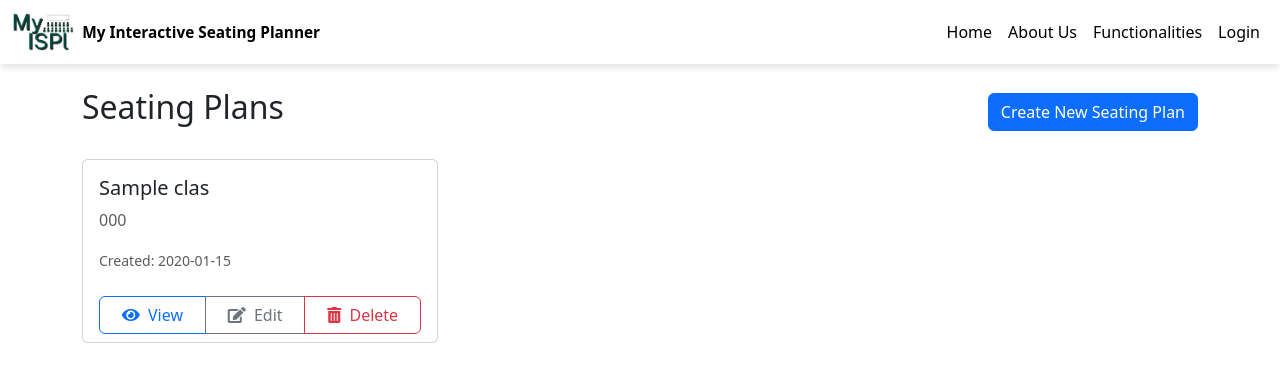
After one commit to M1k3ez/burnsideseatingplanner, a Flask app: template MyISPl/templates/teacher/seating_plans.html in a window 1280 px wide. The commit adds this page. Shown: the top 382 px of the page. Run offline with Flask 3, Linux system fonts and the light colour scheme; the template is opened without the code that fills it: values that come from a table or form of the project are taken from there, others are empty; tables that the repository leaves empty hold one stand-in row (values such as "Sample post"); parts of the project's set-up code (start-up, migrations or seed data) failed here and were passed over; some libraries are stand-ins or nearby versions.

Commit message:
Seating plan viewing update
- Added new seating plan view.

```diff
--- a/MyISPl/templates/teacher/dashboard.html
+++ b/MyISPl/templates/teacher/dashboard.html
@@ -32,11 +32,10 @@
                 <div class="card-body">
                     <h5 class="card-title">Stored Seating Plans</h5>
                     <p>View and manage your existing seating plans.</p>
-                    <a class="btn btn-primary">View Seating Plans</a>
+                    <a href="{{ url_for('teacher.view_seating_plans') }}" class="btn btn-primary">View Seating Plans</a>
                 </div>
             </div>
         </div>
-    </div>
 <div class="modal fade" id="newSeatingPlanModal" tabindex="-1" aria-labelledby="newSeatingPlanModalLabel" aria-hidden="true">
     <div class="modal-dialog">
         <div class="modal-content">
--- /dev/null
+++ b/MyISPl/templates/teacher/seating_plans.html
@@ -0,0 +1,81 @@
+{% extends "template.html" %}
+{% block content %}
+<div class="container py-4">
+    <div class="d-flex justify-content-between align-items-center mb-4">
+        <h2>Seating Plans</h2>
+        <button type="button" class="btn btn-primary" data-bs-toggle="modal" data-bs-target="#newPlanModal">
+            Create New Seating Plan
+        </button>
+    </div>
+
+    {% if seating_plans %}
+    <div class="row row-cols-1 row-cols-md-2 row-cols-lg-3 g-4">
+        {% for plan in seating_plans %}
+        <div class="col">
+            <div class="card h-100">
+                <div class="card-body">
+                    <h5 class="card-title">{{ plan.class_.class_name }}</h5>
+                    <p class="card-text text-muted">{{ plan.class_.class_code }}</p>
+                    <p class="card-text">
+                        <small class="text-muted">Created: {{ plan.date_created.strftime('%Y-%m-%d') }}</small>
+                    </p>
+                </div>
+                <div class="card-footer bg-transparent border-top-0">
+                    <div class="btn-group w-100" role="group">
+                        <a href="{{ url_for('teacher.view_seating_plans', plan_id=plan.seating_plan_id) }}"
+                           class="btn btn-outline-primary">
+                            <i class="fas fa-eye me-1"></i> View
+                        </a>
+                        <a href="{{ url_for('teacher.edit_seating_plan', plan_id=plan.seating_plan_id) }}"
+                           class="btn btn-outline-secondary">
+                            <i class="fas fa-edit me-1"></i> Edit
+                        </a>
+                        <button type="button" class="btn btn-outline-danger"
+                                onclick="confirmDelete({{ plan.seating_plan_id }}, '{{ plan.class_.class_name }}')">
+                            <i class="fas fa-trash-alt me-1"></i> Delete
+                        </button>
+                    </div>
+                </div>
+            </div>
+        </div>
+        {% endfor %}
+    </div>
+    {% else %}
+    <div class="text-center py-5">
+        <h4>No seating plans yet</h4>
+        <p class="text-muted">Create your first seating plan to get started.</p>
+    </div>
+    {% endif %}
+</div>
+<div class="modal fade" id="deleteModal" tabindex="-1">
+    <div class="modal-dialog">
+        <div class="modal-content">
+            <div class="modal-header">
+                <h5 class="modal-title">Delete Seating Plan</h5>
+                <button type="button" class="btn-close" data-bs-dismiss="modal"></button>
+            </div>
+            <div class="modal-body">
+                Are you sure you want to delete the seating plan for <span id="deletePlanName"></span>?
+            </div>
+            <div class="modal-footer">
+                <button type="button" class="btn btn-secondary" data-bs-dismiss="modal">Cancel</button>
+                <form id="deleteForm" method="POST" class="d-inline">
+                    <button type="submit" class="btn btn-danger">Delete</button>
+                </form>
+            </div>
+        </div>
+    </div>
+</div>
+
+{% endblock %}
+
+{% block extra_js %}
+<script>
+function confirmDelete(planId, className) {
+    const deleteModal = new bootstrap.Modal(document.getElementById('deleteModal'));
+    document.getElementById('deletePlanName').textContent = className;
+    document.getElementById('deleteForm').action = `/teacher/seating_plan/${planId}/delete`;
+    deleteModal.show();
+}
+</script>
+{% endblock %}
```
Also changed, not shown: MyISPl/teacher.py (+10 -20 lines), MyISPl/data.sqlite3.
